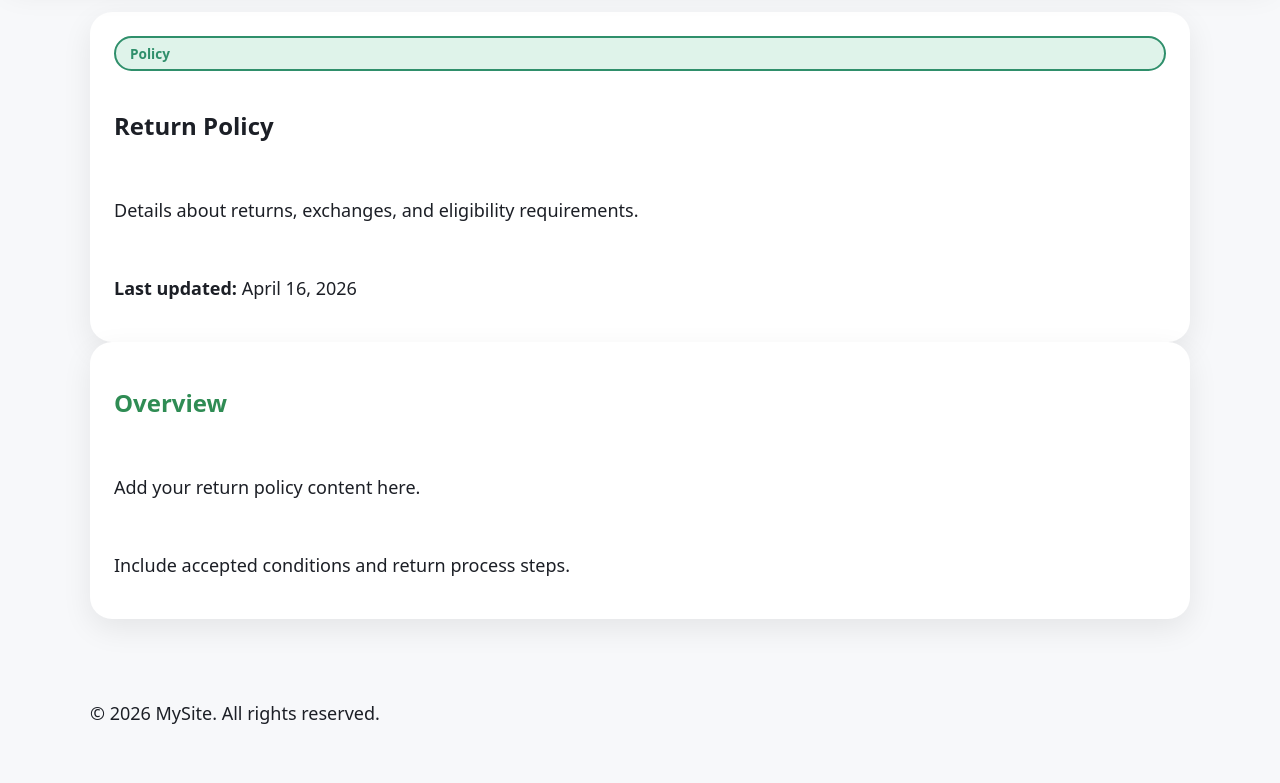
After one commit to Graeza/vgh, a Django app: page /policy/return-policy/ in a window 1280 px wide. The commit adds this page. Shown: the part 194-977 px from the top of the page. Run offline with Django 4.2, Linux system fonts and the light colour scheme; a user stored in the database is signed in.

Commit message:
Add individual policy pages and navigation links

```diff
--- /dev/null
+++ b/products/policy_content.py
@@ -0,0 +1,86 @@
+POLICY_PAGES = {
+    'privacy-policy': {
+        'title': 'Privacy Policy',
+        'last_updated': 'April 16, 2026',
+        'intro': 'How Von Gold Herb collects, uses, and protects your personal information.',
+        'sections': [
+            {
+                'heading': 'Overview',
+                'body': [
+                    'Add your full privacy policy content here.',
+                    'This section is ready for your final legal copy.',
+                ],
+            },
+        ],
+    },
+    'website-terms-and-conditions': {
+        'title': 'Website Terms and Conditions',
+        'last_updated': 'April 16, 2026',
+        'intro': 'The rules and terms that apply when visitors use this website.',
+        'sections': [
+            {
+                'heading': 'Overview',
+                'body': [
+                    'Add your complete website terms and conditions here.',
+                    'You can split this into numbered sections if preferred.',
+                ],
+            },
+        ],
+    },
+    'delivery-collection-policy': {
+        'title': 'Delivery / Collection Policy',
+        'last_updated': 'April 16, 2026',
+        'intro': 'Delivery windows, shipping expectations, and collection terms.',
+        'sections': [
+            {
+                'heading': 'Overview',
+                'body': [
+                    'Add your delivery and collection policy content here.',
+                    'Include timelines, fees, and location limits as needed.',
+                ],
+            },
+        ],
+    },
+    'return-policy': {
+        'title': 'Return Policy',
+        'last_updated': 'April 16, 2026',
+        'intro': 'Details about returns, exchanges, and eligibility requirements.',
+        'sections': [
+            {
+                'heading': 'Overview',
+                'body': [
+                    'Add your return policy content here.',
+                    'Include accepted conditions and return process steps.',
+                ],
+            },
+        ],
+    },
+    'age-disclaimer': {
+        'title': 'Age Disclaimer',
+        'last_updated': 'April 16, 2026',
+        'intro': 'Important age-related requirements for using this site and products.',
+        'sections': [
+            {
+                'heading': 'Overview',
+                'body': [
+                    'Add your age disclaimer content here.',
+                    'Describe legal-age requirements clearly for your jurisdiction.',
+                ],
+            },
+        ],
+    },
+    'product-disclaimer': {
+        'title': 'Product Disclaimer',
+        'last_updated': 'April 16, 2026',
+        'intro': 'Important product-use and informational disclaimers.',
+        'sections': [
+            {
+                'heading': 'Overview',
+                'body': [
+                    'Add your product disclaimer content here.',
+                    'Include any required health, safety, and liability language.',
+                ],
+            },
+        ],
+    },
+}
--- /dev/null
+++ b/products/templates/products/policy_page.html
@@ -0,0 +1,22 @@
+{% extends 'main.html' %}
+
+{% block title %}{{ page.title }} | Von Gold Herb{% endblock %}
+
+{% block content %}
+<section class="card stack policy-page">
+    <span class="pill pill-secondary">Policy</span>
+    <h1>{{ page.title }}</h1>
+    <p>{{ page.intro }}</p>
+    <p><strong>Last updated:</strong> {{ page.last_updated }}</p>
+</section>
+
+{% for section in page.sections %}
+<section class="card stack policy-page__section">
+    <h2>{{ section.heading }}</h2>
+
+    {% for paragraph in section.body %}
+    <p>{{ paragraph }}</p>
+    {% endfor %}
+</section>
+{% endfor %}
+{% endblock %}
--- a/products/urls.py
+++ b/products/urls.py
@@ -10,4 +10,5 @@ urlpatterns = [
     path('cart/add/<uuid:product_id>/', views.add_to_cart, name='add-to-cart'),
     path('cart/update/<uuid:product_id>/', views.update_cart_item, name='update-cart-item'),
     path('checkout/', views.checkout, name='checkout'),
+    path('policy/<slug:slug>/', views.policy_page, name='policy-page'),
 ]
--- a/products/views.py
+++ b/products/views.py
@@ -6,6 +6,7 @@ from django.shortcuts import get_object_or_404, redirect, render
 from django.conf import settings
 
 from .models import Product
+from .policy_content import POLICY_PAGES
 from .utils import paginateProducts, searchProducts
 
 
@@ -145,6 +146,18 @@ def checkout(request):
     return render(request, 'products/checkout.html', context)
 
 
+def policy_page(request, slug):
+    page = POLICY_PAGES.get(slug)
+    if page is None:
+        raise Http404('Policy page not found.')
+
+    context = {
+        'page': page,
+        'cart_item_count': _cart_item_count(request),
+    }
+    return render(request, 'products/policy_page.html', context)
+
+
 def add_to_cart(request, product_id):
     if not request.session.get('age_verified'):
         return redirect('home')
--- a/templates/navbar.html
+++ b/templates/navbar.html
@@ -25,12 +25,12 @@
           Policy
         </button>
         <div class="nav__dropdown-menu" role="menu">
-          <a href="#" role="menuitem">Privacy Policy</a>
-          <a href="#" role="menuitem">Website Terms and Conditions</a>
-          <a href="#" role="menuitem">Delivery / Collection Policy</a>
-          <a href="#" role="menuitem">Return Policy</a>
-          <a href="#" role="menuitem">Age Disclaimer</a>
-          <a href="#" role="menuitem">Product Disclaimer</a>
+          <a href="{% url 'policy-page' 'privacy-policy' %}" role="menuitem">Privacy Policy</a>
+          <a href="{% url 'policy-page' 'website-terms-and-conditions' %}" role="menuitem">Website Terms and Conditions</a>
+          <a href="{% url 'policy-page' 'delivery-collection-policy' %}" role="menuitem">Delivery / Collection Policy</a>
+          <a href="{% url 'policy-page' 'return-policy' %}" role="menuitem">Return Policy</a>
+          <a href="{% url 'policy-page' 'age-disclaimer' %}" role="menuitem">Age Disclaimer</a>
+          <a href="{% url 'policy-page' 'product-disclaimer' %}" role="menuitem">Product Disclaimer</a>
         </div>
       </div>
 
```
